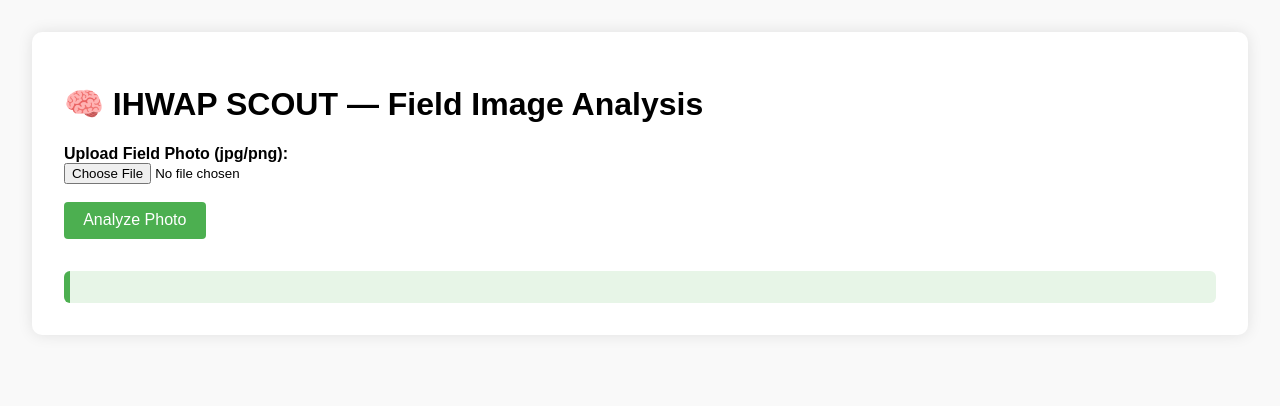
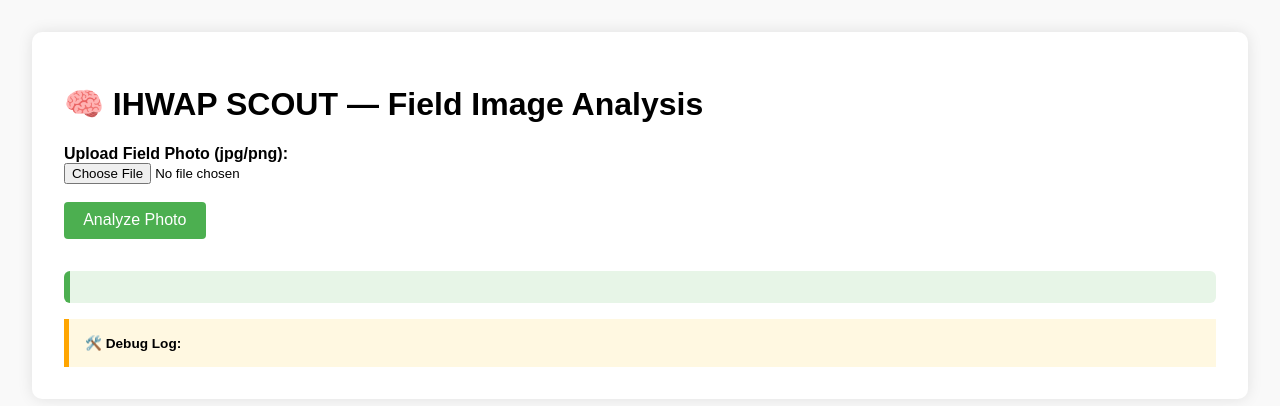
Before and after one commit to aweuve/ihwap-scout, a Flask app: page / in a window 1280 px wide. Shown: the top 406 px of the page. Run offline with Flask 3, Linux system fonts and the light colour scheme.

Commit message:
Update index.html

```diff
--- a/templates/index.html
+++ b/templates/index.html
@@ -33,11 +33,20 @@
       background-color: #e7f5e7;
       border-left: 6px solid #4CAF50;
       border-radius: 6px;
+      font-size: 0.95rem;
+      white-space: pre-wrap;
     }
     img.preview {
       max-width: 400px;
       margin-top: 1rem;
       border: 1px solid #ccc;
+    }
+    .debug {
+      margin-top: 1rem;
+      font-size: 0.85rem;
+      background-color: #fff8e1;
+      padding: 1rem;
+      border-left: 5px solid orange;
     }
   </style>
 </head>
@@ -53,14 +62,19 @@
 
   <div id="imagePreview"></div>
   <div id="scoutResult"></div>
+  <div class="debug" id="debugLog"><b>🛠️ Debug Log:</b><br></div>
 </div>
 
 <script>
   async function analyzeImage() {
+    const debug = document.getElementById("debugLog");
+    debug.innerHTML += "📤 Preparing image upload...<br>";
+
     const fileInput = document.getElementById("imageInput");
     const file = fileInput.files[0];
     if (!file) {
       alert("Please select an image file first.");
+      debug.innerHTML += "❌ No image file selected.<br>";
       return;
     }
 
@@ -72,18 +86,25 @@
     };
     reader.readAsDataURL(file);
 
-    // Prepare request
+    // Prepare upload
     const formData = new FormData();
     formData.append("image", file);
 
+    try {
       const res = await fetch("/evaluate_image", {
         method: "POST",
         body: formData
       });
 
+      debug.innerHTML += `📡 Sent to /evaluate_image → Status: ${res.status}<br>`;
+
+      if (!res.ok) {
+        throw new Error(`Server responded with status ${res.status}`);
+      }
+
       const result = await res.json();
+      debug.innerHTML += `✅ Got result: ${JSON.stringify(result)}<br>`;
 
-    // Show result
       const output = document.getElementById("scoutResult");
       if (result.matched_trigger && result.response) {
         output.innerHTML = `
@@ -100,4 +121,14 @@
         output.innerHTML = `
           <h3>⚠️ No Match Found</h3>
           Scout couldn’t match this image to a known condition.<br>
-        <pre><i>Visual Description:</i><br>${result.descr
+          <pre><i>Visual Description:</i><br>${result.description}</pre>
+        `;
+      }
+    } catch (err) {
+      debug.innerHTML += `❌ Error: ${err.message}<br>`;
+    }
+  }
+</script>
+
+</body>
+</html>
```
Lines whose indentation alone changed are shown as unchanged.
